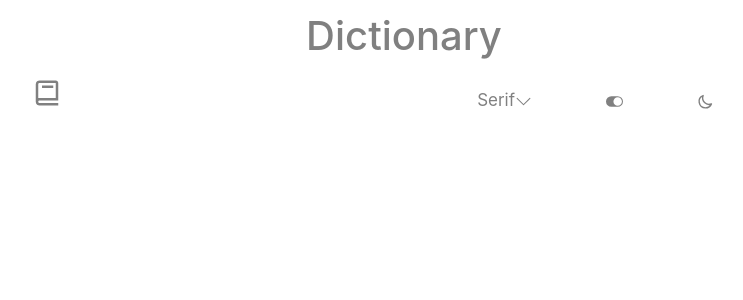
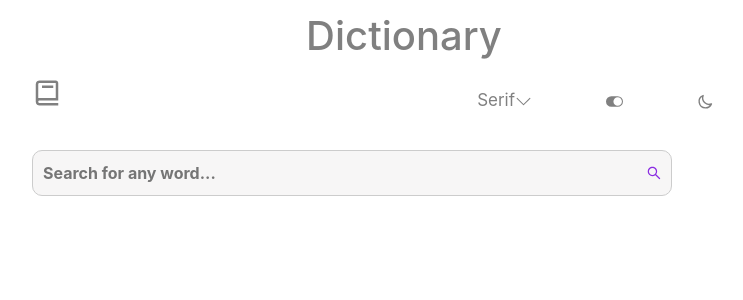
Before and after one commit to fiokee/web-dictionary, a React (Create React App) app: page / in a window 1280 px wide. Shown: the top 300 px of the page, without its empty margins (236-979 px from the left). Built offline with nearby package versions, Linux system fonts and the light colour scheme.

Commit message:
added search functionality

```diff
--- a/src/components/Header.js
+++ b/src/components/Header.js
@@ -3,6 +3,7 @@ import { BiBook } from 'react-icons/bi';
 import { BsChevronDown, BsToggleOn} from 'react-icons/bs';
 import { HiOutlineMoon} from 'react-icons/hi';
 import './header.css'
+import Search from './Search';
 
 const Header = () => {
   return (
@@ -16,6 +17,7 @@ const Header = () => {
         <li><span><HiOutlineMoon/></span></li>
       </ul>
       </div>
+      <Search/>
     </div>
   )
 }
--- a/src/components/Search.js
+++ b/src/components/Search.js
@@ -1,11 +1,33 @@
 import React, {useState} from 'react'
+import './search.css';
+import { AiOutlineSearch } from 'react-icons/ai';
+import Axios from 'axios';
+
 
 const Search = () => {
-    const [data, setdata] = useState("");
+    const [data, setData] = useState(null);
     const [searchWord, setWordSearch] = useState("");
+
+// A function to fetch information from the API in a button click
+    const getWord = (e)=>{
+      e.preventDefault();
+      Axios.get(`https://api.dictionaryapi.dev/api/v2/entries/en_US/${searchWord}`
+      ).then((response)=>{
+        console.log(response.data[0]);
+
+      }).catch((error) => {
+        alert("Please Enter Word:", error);
+        console.error("API request error:", error);
+      });
+    }
   return (
     <div>
-
+        <form className="search-form" role="search" onSubmit={getWord}>
+            <input type="search" className="search-input" name="q"
+            placeholder="Search for any word..."
+             aria-label="Search through site content" required onChange={(e)=> setWordSearch(e.target.value)}/>
+                <button onClick={getWord} type='submit' className='search-button'><AiOutlineSearch/></button>
+</form>
     </div>
   )
 }
--- /dev/null
+++ b/src/components/search.css
@@ -0,0 +1,29 @@
+.search-input{
+  width: 50vw;
+}
+
+.search-form {
+  position: relative;
+  display: inline-block;
+}
+
+.search-input {
+  padding: 10px;
+  border: 1px solid #ccc;
+  border-radius: 10px;
+  padding-right: 40px;
+  background-color: #f7f6f6;
+  font-weight: bolder;
+}
+
+.search-button {
+  position: absolute;
+  top: 0;
+  right: 0;
+  padding: 10px;
+  border: none;
+  background: none;
+  cursor: pointer;
+  color: blueviolet;
+  font-size: 16px;
+}
```
